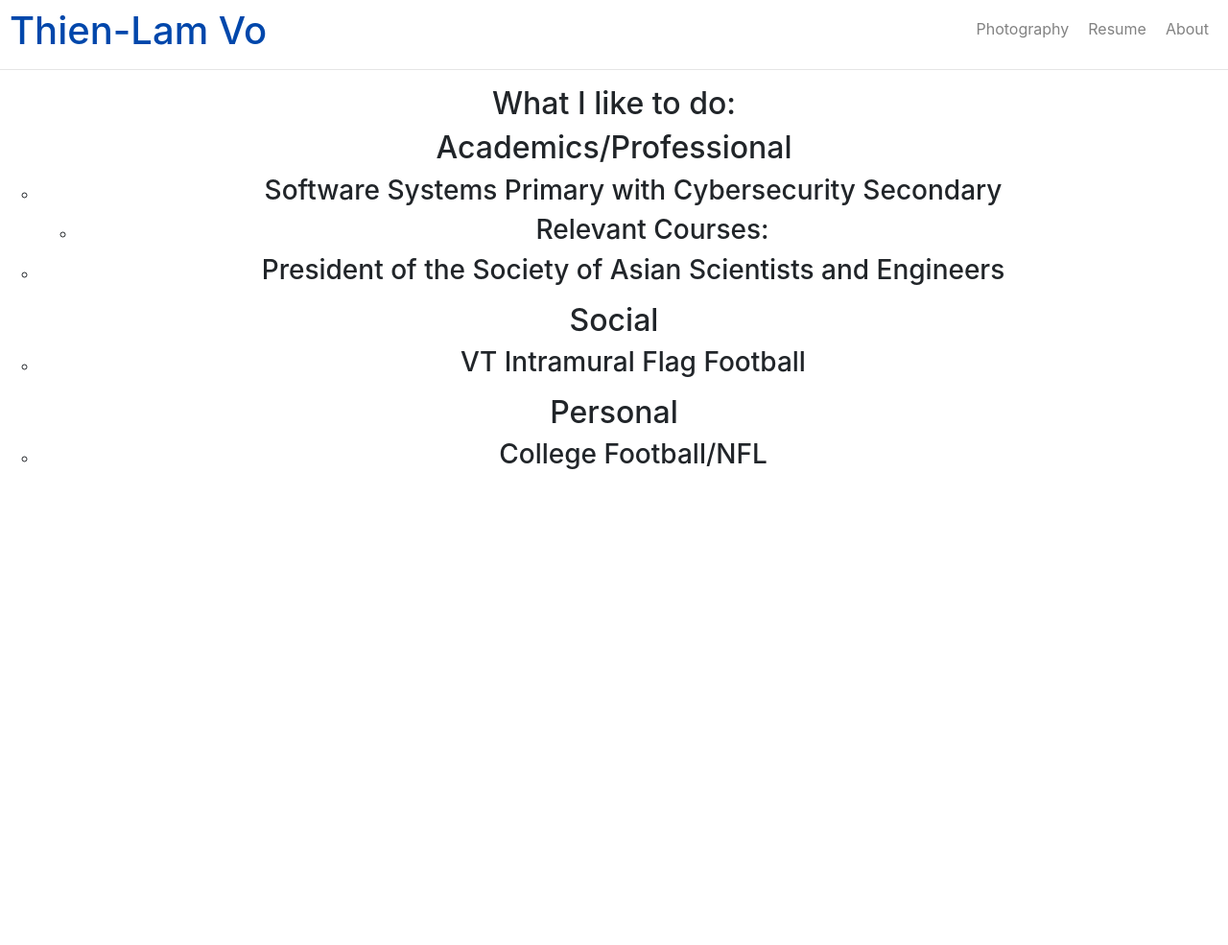
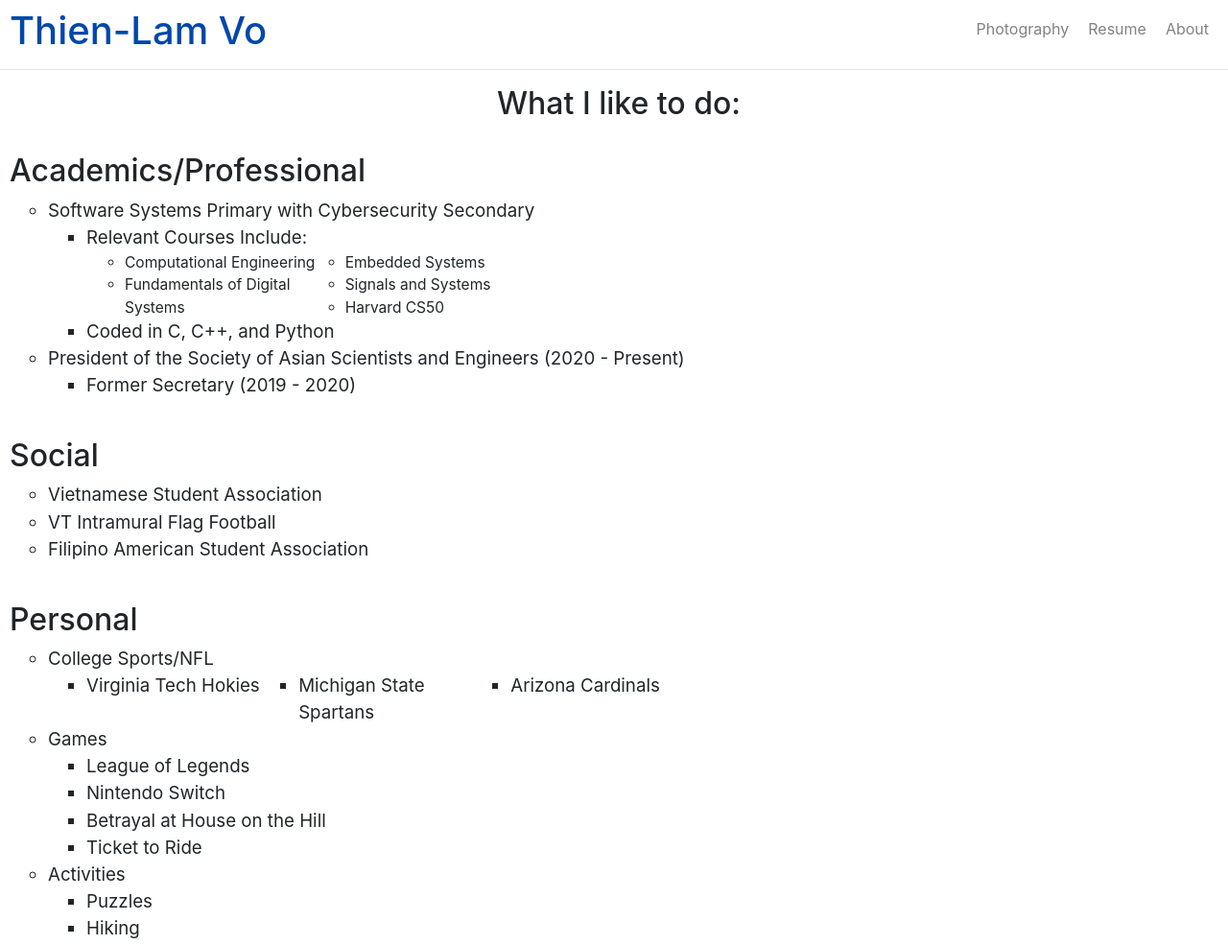
Before and after one commit to ThienLamVo/homepage, a plain HTML site: page about.html in a window 1280 px wide. Shown: the whole page at 96% size. Before the commit the page ends 800 px from the top, so only its background shows below. Drawn offline with nearby package versions, Linux system fonts and the light colour scheme.

Commit message:
Updated version for time being
Finalized version for the time being

```diff
--- a/about.html
+++ b/about.html
@@ -18,22 +18,58 @@
         <br>
         <br>
         <hr>
-        <h2>What I like to do:</h2>
+        <div id="bodytext">
+            <h2 class="title">What I like to do:</h2>
+            <br>
             <h2>Academics/Professional</h2>
-        <ul>
-            <li><h3>Software Systems Primary with Cybersecurity Secondary</h3></li>
-            <ul>
-                <li><h3>Relevant Courses:</h3></li>
+            <ul class="firstlevel">
+                <li>Software Systems Primary with Cybersecurity Secondary</li>
+                <ul class="secondlevel">
+                    <li>Relevant Courses Include:</li>
+                    <ul class="thirdlevel" id="courses">
+                        <li>Computational Engineering</li>
+                        <li>Fundamentals of Digital Systems</li>
+                        <li>Embedded Systems</li>
+                        <li>Signals and Systems</li>
+                        <li>Harvard CS50</li>
                     </ul>
-            <li><h3>President of the Society of Asian Scientists and Engineers</h3></li>
+                    <li>Coded in C, C++, and Python</li>
                 </ul>
+                <li>President of the Society of Asian Scientists and Engineers (2020 - Present)</li>
+                <ul class="secondlevel">
+                    <li>Former Secretary (2019 - 2020)</li>
+                </ul>
+            </ul>
+            <br>
             <h2>Social</h2>
-        <ul>
-            <li><h3>VT Intramural Flag Football</h2></li>
+            <ul class="firstlevel">
+                <li>Vietnamese Student Association</li>
+                <li>VT Intramural Flag Football</li>
+                <li>Filipino American Student Association</li>
             </ul>
+            <br>
             <h2>Personal</h2>
-        <ul>
-            <li><h3>College Football/NFL</h3></li>
+            <ul class="firstlevel">
+                <li>College Sports/NFL</li>
+                    <ul class="secondlevel" id="sports">
+                        <li>Virginia Tech Hokies</li>
+                        <li>Michigan State Spartans</li>
+                        <li>Arizona Cardinals</li>
                     </ul>
+                <li>Games</li>
+                    <ul class="secondlevel">
+                        <li>League of Legends</li>
+                        <li>Nintendo Switch</li>
+                        <li>Betrayal at House on the Hill</li>
+                        <li>Ticket to Ride</li>
+                    </ul>
+                <li>Activities</li>
+                    <ul class="secondlevel">
+                        <li>Puzzles</li>
+                        <li>Hiking</li>
+                    </ul>
+            </ul>
+        </div>
+        <script src="homepage.js"></script>
     </body>
 </html>
--- /dev/null
+++ b/homepage.js
@@ -0,0 +1,50 @@
+function hello() {
+    let name = document.querySelector("#name").value;
+    if (name === "")
+    {
+        document.querySelector("#result").innerHTML = "Hi";
+    }
+    else
+    {
+        document.querySelector("#result").innerHTML = "Hi " + name;
+    }
+    document.getElementById("nameForm").style.display = "none";
+}
+
+function presentation() {
+    let x = document.getElementsByTagName("button");
+    let y = document.getElementsByTagName("h2");
+    let z = document.getElementsByTagName("h3");
+    for (let k = 0; k < x.length; k++) {
+        x[k].style.backgroundColor = "grey";
+    }
+    for (let l = 0; l < y.length; l++) {
+        y[l].style.display = "none";
+    }
+    for (let m = 0; m < z.length; m++) {
+        z[m].style.display = "none";
+    }
+    document.querySelector("br").style.display = "none";
+    document.querySelector("hr").style.display = "none";
+    document.querySelector("#heading").style.display = "none";
+    document.querySelector("body").style.backgroundColor = "black";
+}
+
+function regular() {
+    let x = document.getElementsByTagName("button");
+    let y = document.getElementsByTagName("h2");
+    let z = document.getElementsByTagName("h3");
+    for (let k = 0; k < x.length; k++) {
+        x[k].style.backgroundColor = "white";
+    }
+    for (let l = 0; l < y.length; l++) {
+        y[l].style.display = "block";
+    }
+    for (let m = 0; m < z.length; m++) {
+        z[m].style.display = "block";
+    }
+    document.querySelector("br").style.display = "block";
+    document.querySelector("hr").style.display = "block";
+    document.querySelector("#heading").style.display = "block";
+    document.querySelector("body").style.backgroundColor = "white";
+}
--- a/sidepages.css
+++ b/sidepages.css
@@ -43,15 +43,58 @@ a:hover {
     height: 50%;
 }
 
-ul {
-    list-style-type: circle;
+.title {
     text-align: center;
 }
 
-h2 {
+#appearance {
+    display: block;
     text-align: center;
 }
 
-h3 {
+#setup {
     text-align: center;
 }
+
+#resume {
+    text-align: center;
+}
+
+ul {
+    list-style-type: circle;
+}
+
+#courses {
+    columns: 2;
+    width: 75%;
+}
+
+#bodytext {
+    margin-left: 10px;
+}
+
+.firstlevel {
+    list-style-type: circle;
+    display: block;
+    font-size: 1.17em;
+    width: 75%;
+}
+
+.secondlevel {
+    list-style-type: square;
+    display: block;
+    font-size: 1em;
+    width: 75%;
+}
+
+.thirdlevel {
+    list-style-type: circle;
+    display: block;
+    font-size: .83em;
+    width: 75%;
+}
+
+#sports {
+    columns: 3;
+    width: 75%;
+}
```
Also changed, not shown: homepage.css (+11 -0 lines), index.html (+7 -2 lines), photography.html (+10 -3 lines), resume.html (+3 -3 lines). Lines whose indentation alone changed are shown as unchanged.
